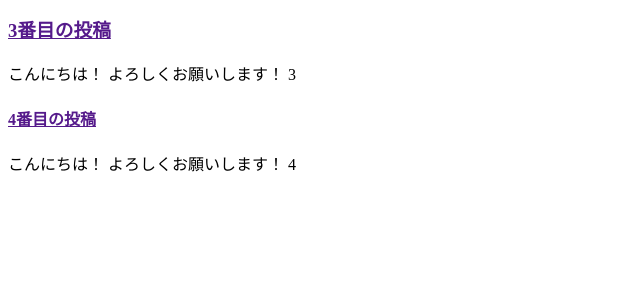
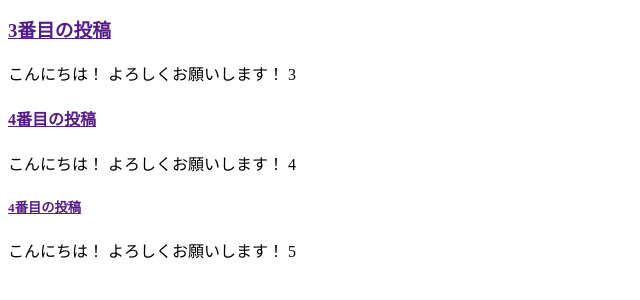
Before and after one commit to my-first-blog-2930/my-first-blog, a Django app: page / in a window 1280 px wide. Shown: the part 318-618 px from the top of the page, without its empty margins (0-640 px from the left). Run offline with Django 3.2, Linux system fonts and the light colour scheme.

Commit message:
Changed the HTML for the site.  03/11/2011

```diff
--- a/blog/templates/blog/post_list.html
+++ b/blog/templates/blog/post_list.html
@@ -21,6 +21,8 @@
             <p> こんにちは！ よろしくお願いします！  3 </p>
 		 <h4><a href="">4番目の投稿</a></h4>
             <p> こんにちは！ よろしくお願いします！  4 </p>
+		<h5><a href="">4番目の投稿</a></h5>
+            <p> こんにちは！ よろしくお願いします！  5 </p>
         </div>
     </body>
 </html>
```
Also changed, not shown: 1 other file.
